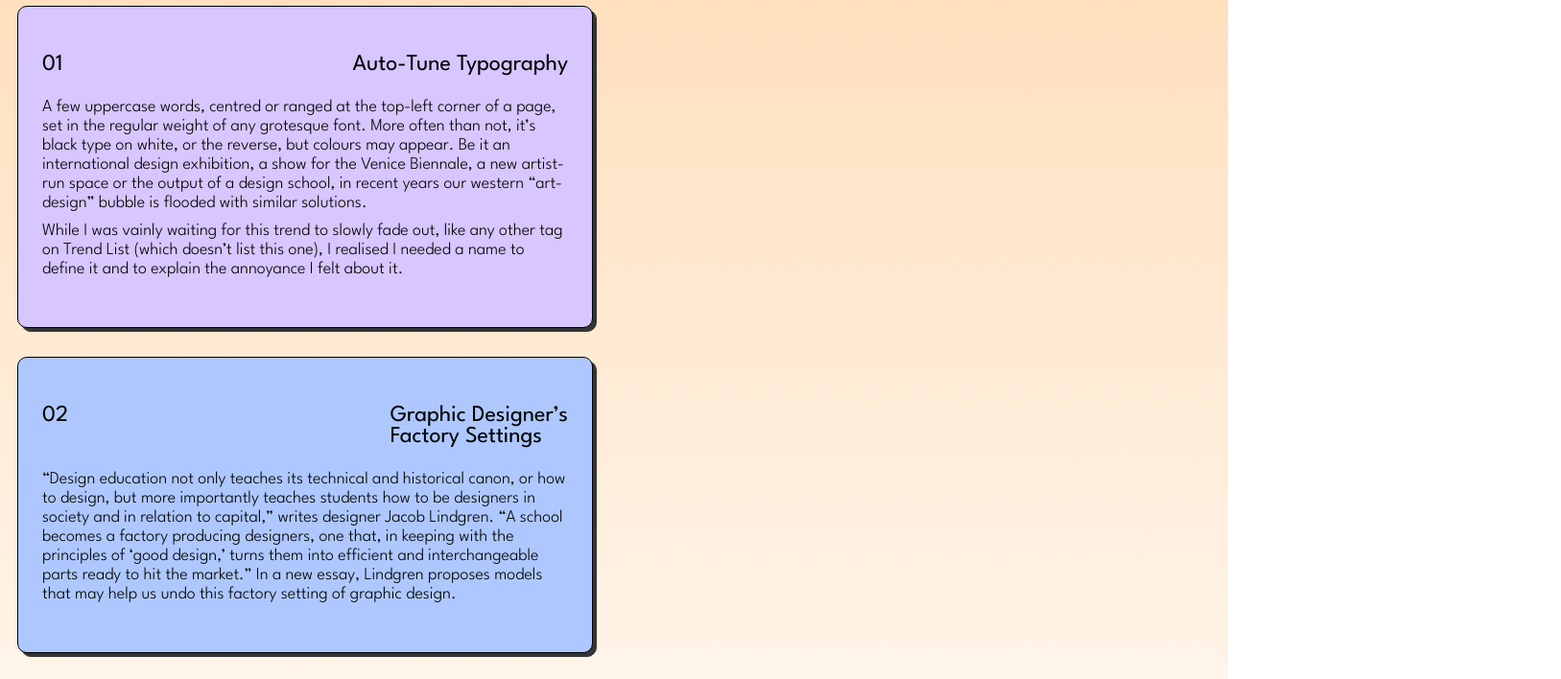
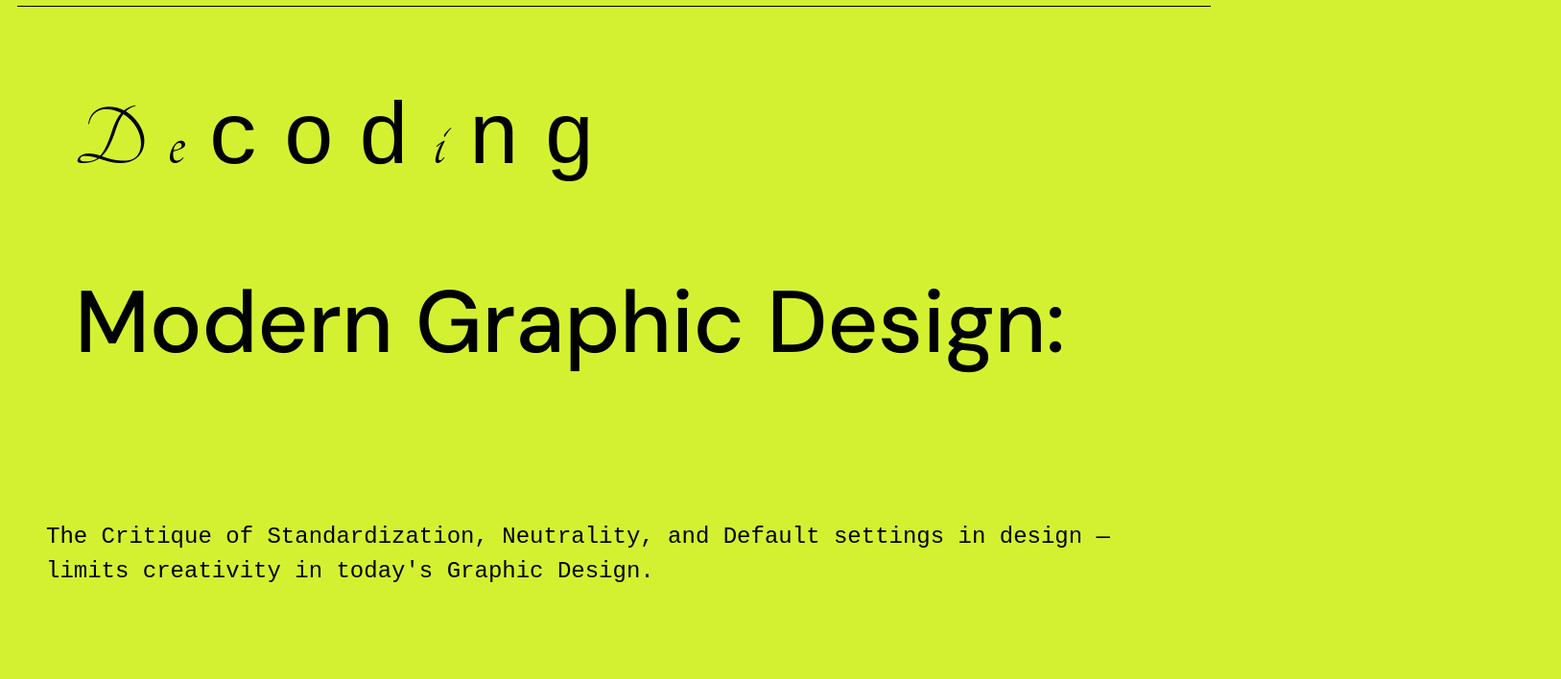
Before and after one commit to opalnattakitta/binding, a plain HTML site: page index.html in a window 1280 px wide. Shown: the part 432-1140 px from the top of the page at 96% size, 1627 px wide, since content can reach past the window. Drawn offline with Linux system fonts and the light colour scheme; a web font is replaced by a local one.

Commit message:
Change style

```diff
--- a/index.html
+++ b/index.html
@@ -4,10 +4,10 @@
 		<meta name="viewport" content="width=device-width, initial-scale=1">
 		<link href="assets/reset.css" rel="stylesheet">
 		<link href="assets/common.css" rel="stylesheet">
-		<link href="assets/direction-1.css" rel="stylesheet">
-		<!-- <link href="assets/direction-2.css" rel="stylesheet"> -->
+		<!-- <link href="assets/direction-1.css" rel="stylesheet"> -->
+		<link href="assets/direction-2.css" rel="stylesheet">
 		<!-- <link href="assets/direction-3.css" rel="stylesheet"> -->
-		<!--commmand backslack to comment out-->
+		commmand backslack to comment out
 
 		<!-- font import -->
 		<style>
```
